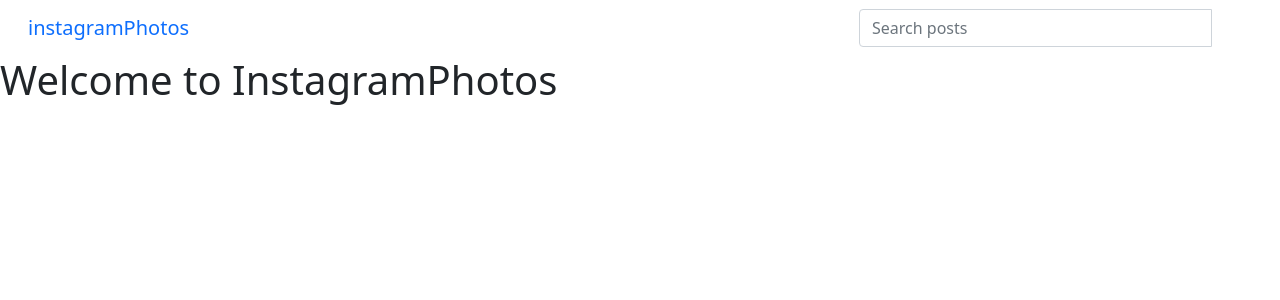
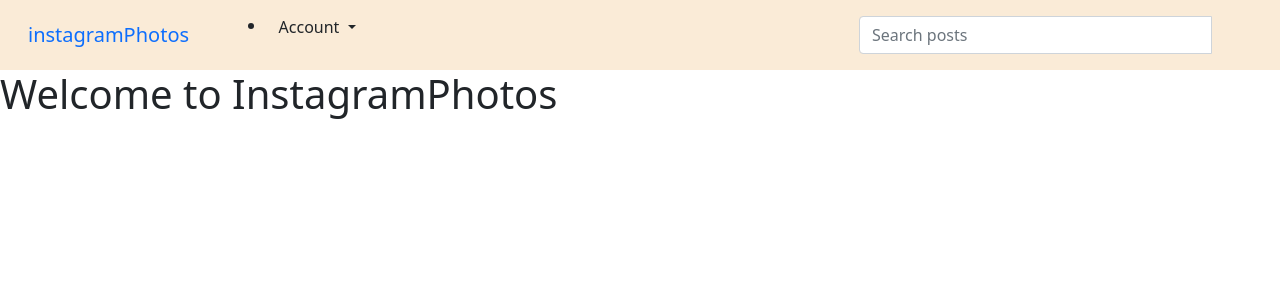
Before and after one commit to Bernard2030/instagramphotoapp, a Django app: page / in a window 1280 px wide. Shown: the top 300 px of the page. Run offline with Django 3.2, Linux system fonts and the light colour scheme; the visitor is signed in with stand-in values (Sample User, id 1); some libraries are stand-ins or nearby versions.

Commit message:
add login html

```diff
--- a/photos/templates/navbar.html
+++ b/photos/templates/navbar.html
@@ -4,12 +4,45 @@
 
   <meta charset="utf-8">
   <meta name="viewport" content="width=device-width, initial-scale=1">
+  <style>
+    a{
+      text-decoration: none;
+    }
+  </style>
 </head>
 <body>
-<nav class="navbar navbar-inverse">
+<nav class="navbar navbar-inverse" style="background-color: antiquewhite;">
   <div class="container-fluid">
     <div class="navbar-header">
       <a class="navbar-brand" href="/">instagramPhotos</a>
+    </div>
+    <!--The search form above-->
+    <div class="col-sm-6 col-md-6">
+      {% if user.is_authenticated %}
+      <ul>
+        <li class="dropdown">
+          <a href="#" class="dropdown-toggle btn btn-default" data-toggle="dropdown" role="button" aria-expanded="false">Account
+                    <span class="caret"></span>
+                </a>
+          <ul class="dropdown-menu" role="menu">
+            <li>
+              <a href="/">Home</a>
+            </li>
+            <li>
+              <a href="/accounts/password/change">Change Password</a>
+            </li>
+            <li>
+              <a href="/logout">Logout</a>
+            </li>
+          </ul>
+        </li>
+      </ul>
+      {% else %}
+      <li>
+        <a class='btn btn-default' href="/accounts/login">Login</a>
+      </li>
+
+      {% endif %}
     </div>
 
       <!-- Adding a search form  -->
```
